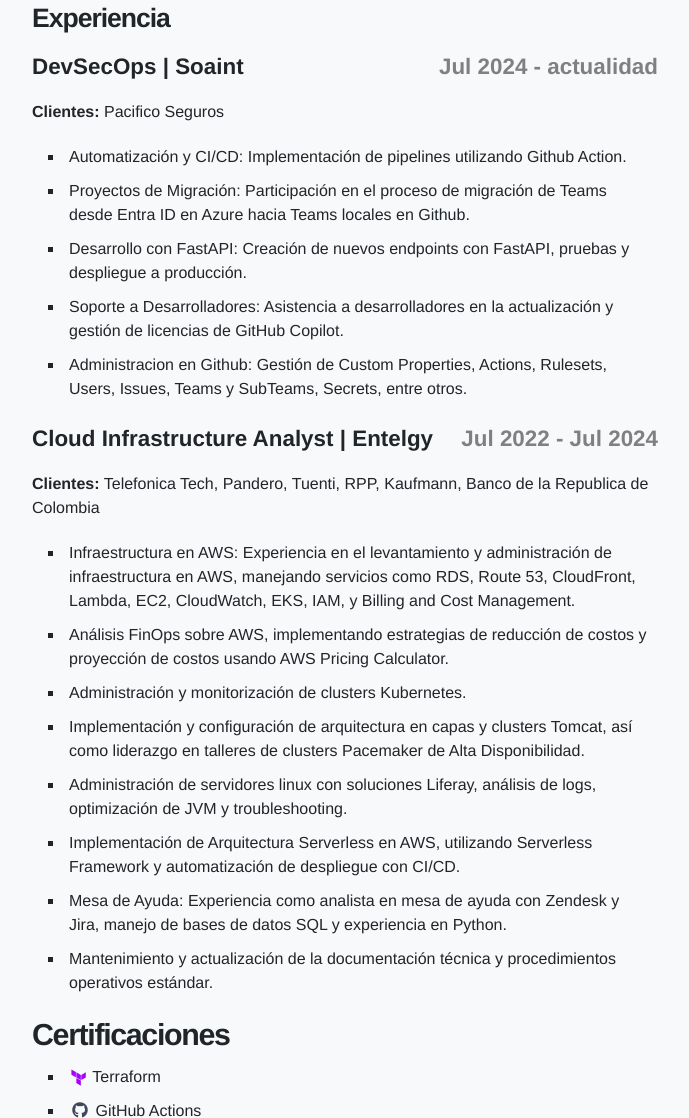
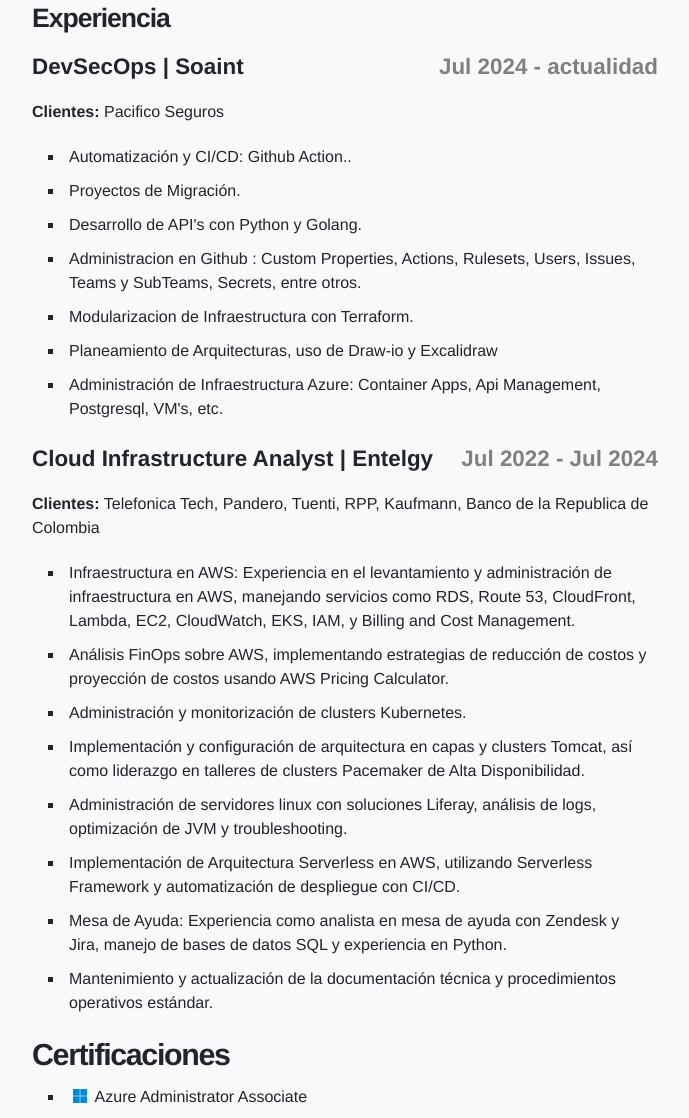
Before and after one commit to Universe1609/STATIC-WEBSITE-PORTAFOLIO, an Astro site: page / in a window 1280 px wide. Shown: the part 570-1688 px from the top of the page, without its empty margins (295-984 px from the left). Built offline with nearby package versions, Linux system fonts and the light colour scheme; Astro itself is replaced by a stand-in of ours.

Commit message:
Nueva Certificacion y actualizacion de exp

```diff
--- a/src/pages/index.astro
+++ b/src/pages/index.astro
@@ -24,11 +24,14 @@
 			<p> <strong>Clientes:</strong> Pacifico Seguros</p>
 
 			<ul>
-				<li> Automatización y CI/CD: Implementación de pipelines utilizando Github Action.</p>
-				<li> Proyectos de Migración: Participación en el proceso de migración de Teams desde Entra ID en Azure hacia Teams locales en Github.</li>
-				<li> Desarrollo con FastAPI: Creación de nuevos endpoints con FastAPI, pruebas y despliegue a producción.</li>
-				<li> Soporte a Desarrolladores: Asistencia a desarrolladores en la actualización y gestión de licencias de GitHub Copilot.</li>
-				<li> Administracion en Github: Gestión de Custom Properties, Actions, Rulesets, Users, Issues, Teams y SubTeams, Secrets, entre otros. </li>
+				<li> Automatización y CI/CD: Github Action..</p>
+				<li> Proyectos de Migración. </li>
+				<li> Desarrollo de API's con Python y Golang. </li>
+				<li> Administracion en Github : Custom Properties, Actions, Rulesets, Users, Issues, Teams y SubTeams, Secrets, entre otros.</li>
+				<li> Modularizacion de Infraestructura con Terraform. </li>
+				<li> Planeamiento de Arquitecturas, uso de Draw-io y Excalidraw </li>
+				<li> Administración de Infraestructura Azure: Container Apps, Api Management, Postgresql, VM's, etc. </li>
+
 			</ul>
 
 			<div class="job">
@@ -53,6 +56,7 @@
 			<h2>Certificaciones</h2>
 
 			<ul>
+				<li> <span><i class="fa-brands fa-microsoft" style="color: #008ad7;"></i></span> Azure Administrator Associate</li>
 				<li><svg xmlns="http://www.w3.org/2000/svg" width="1.2rem" height="1.2rem" viewBox="0 0 24 24" {...props}><path fill="#a600ff" d="M21 5.4v6.4L15.4 15V8.7zm-6.2 3.3V15l-5.6-3.2V5.4zm0 7v6.4l-5.6-3.2v-6.4zM8.6 5.1v6.4L3 8.3V1.9z"/></svg> Terraform </li>
 				<li> <span><i class="fa-brands fa-github" style="color: #3f485a;"></i></span> GitHub Actions </li>
 				<li> <span><i class="fa-brands fa-github" style="color: #3f485a;"></i></span> GitHub Foundations </li>
```
